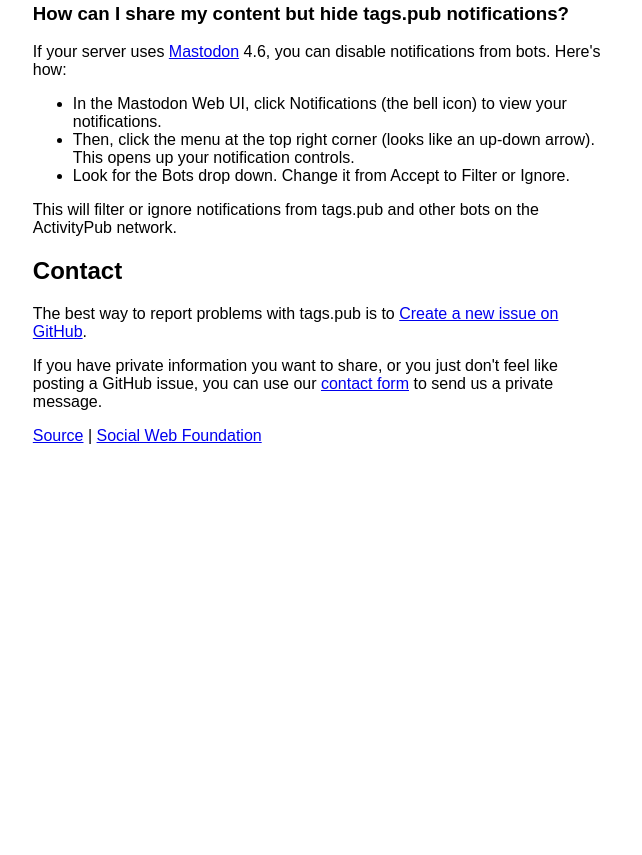
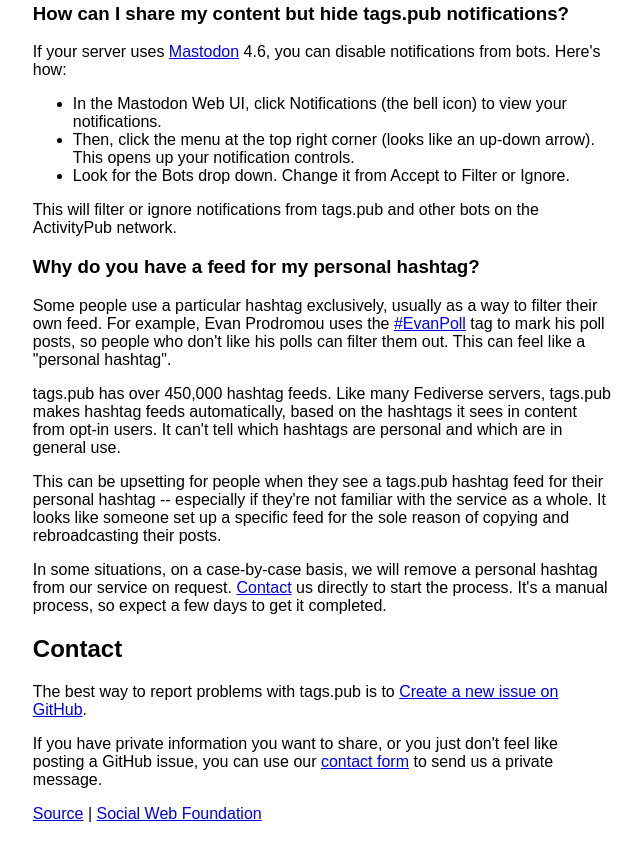
Before and after one commit to social-web-foundation/tags.pub, a website: page web/index.html in a window 1280 px wide. Shown: the part 2970-3825 px from the top of the page, without its empty margins (318-960 px from the left). Before the commit the page ends 3447 px from the top, so only its background shows below. Drawn offline with Linux system fonts and the light colour scheme.

Commit message:
doc: personal hashtags

```diff
--- a/web/index.html
+++ b/web/index.html
@@ -211,6 +211,23 @@
         the ActivityPub network.
       </p>
     </section>
+    <section id="myhashtag">
+      <h3>
+        Why do you have a feed for my personal hashtag?
+      </h3>
+      <p>
+        Some people use a particular hashtag exclusively, usually as a way to filter their own feed. For example, Evan Prodromou uses the <a href="https://tags.pub/profile/evanpoll">#EvanPoll</a> tag to mark his poll posts, so people who don&apos;t like his polls can filter them out. This can feel like a &quot;personal hashtag&quot;.
+      </p>
+      <p>
+        tags.pub has over 450,000 hashtag feeds. Like many Fediverse servers, tags.pub makes hashtag feeds automatically, based on the hashtags it sees in content from opt-in users. It can&apos;t tell which hashtags are personal and which are in general use.
+      </p>
+      <p>
+        This can be upsetting for people when they see a tags.pub hashtag feed for their personal hashtag -- especially if they&apos;re not familiar with the service as a whole. It looks like someone set up a specific feed for the sole reason of copying and rebroadcasting their posts.
+      </p>
+      <p>
+        In some situations, on a case-by-case basis, we will remove a personal hashtag from our service on request. <a href="#contact">Contact</a> us directly to start the process. It&apos;s a manual process, so expect a few days to get it completed.
+      </p>
+    </section>
   </section>
   <section id="contact">
     <h2>Contact</h2>
```
